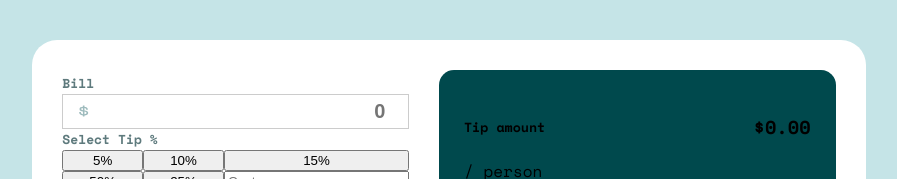
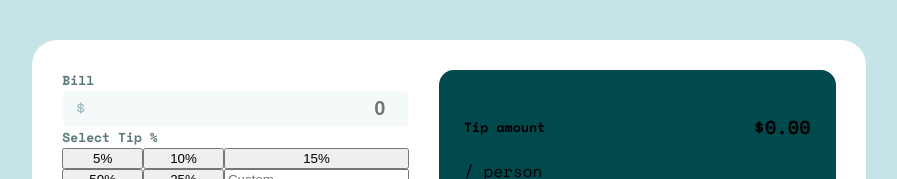
Before and after one commit to Ulise22/tip-calculator, a React (Vite) app: page / in a window 1280 px wide. Shown: the part 189-368 px from the top of the page, without its empty margins (191-1088 px from the left). Built offline with nearby package versions, Linux system fonts and the light colour scheme.

Commit message:
styled the first input component

```diff
--- a/src/App.tsx
+++ b/src/App.tsx
@@ -14,10 +14,7 @@ export default function App () {
                     <form className='calc__1st-section__container'>
                         <article className='calc__1st-section__bill'>
                             <label className='calc__1st-section__bill__label'>Bill</label>
-                            <div className='calc__1st-section__bill__container'>
-                                <img className='calc__1st-section__bill__img' src={dollar} alt='dollar $' />
-                                <input className='calc__1st-section__bill__input' type='number' placeholder='0' required />
-                            </div>
+                            <input className='calc__1st-section__bill__input' type='number' placeholder='0' required />
                         </article>
 
                         <article className='calc__1st-section__btns__container'>
--- a/src/sass/_variables.scss
+++ b/src/sass/_variables.scss
@@ -1,3 +1,4 @@
+$strongCyan: hsl(172, 67%, 45%);
 $veryDarkCyan: hsl(183, 100%, 15%);
 $darkGrayishCyan: hsl(186, 14%, 43%);
 $grayishCyan: hsl(184, 14%, 56%);
--- a/src/sass/styles.scss
+++ b/src/sass/styles.scss
@@ -54,24 +54,33 @@ body {
     justify-content: space-between;
 }
 
+.calc__1st-section__bill {
+    display: flex;
+    flex-direction: column;
+}
+
 .calc__1st-section__bill__input {
     border: none;
+    background-image: url('../assets/icon-dollar.svg');
+    background-repeat: no-repeat;
+    background-size: 8px;
+    background-position: left;
+    background-position-x: 14px;
+    padding: 6px;
+    padding-left: 30px;
     font-size: 20px;
     font-weight: 600;
     letter-spacing: 1.5px;
     color: variables.$veryDarkCyan;
+    background-color: variables.$veryLightGrayishCyan;
     text-align: right;
+    border-radius: 4px;
+    border: 1px solid #ffffffff;
 }
 
-.calc__1st-section__bill__input:active {
-    border: 1px solid #ffffffff;
-    background-color: #000;
-}
-
-.calc__1st-section__bill__img {
-    width: 10px;
-    height: 12px;
-    margin-left: 12px;
+.calc__1st-section__bill__input:focus {
+    outline: none;
+    border: 1px solid variables.$strongCyan;
 }
 
 .calc__1st-section__btns__label {
--- a/src/stylesheets/styles.css
+++ b/src/stylesheets/styles.css
@@ -51,24 +51,33 @@ body {
   justify-content: space-between;
 }
 
+.calc__1st-section__bill {
+  display: flex;
+  flex-direction: column;
+}
+
 .calc__1st-section__bill__input {
   border: none;
+  background-image: url("../assets/icon-dollar.svg");
+  background-repeat: no-repeat;
+  background-size: 8px;
+  background-position: left;
+  background-position-x: 14px;
+  padding: 6px;
+  padding-left: 30px;
   font-size: 20px;
   font-weight: 600;
   letter-spacing: 1.5px;
   color: hsl(183, 100%, 15%);
+  background-color: hsl(189, 41%, 97%);
   text-align: right;
+  border-radius: 4px;
+  border: 1px solid white;
 }
 
-.calc__1st-section__bill__input:active {
-  border: 1px solid white;
-  background-color: #000;
-}
-
-.calc__1st-section__bill__img {
-  width: 10px;
-  height: 12px;
-  margin-left: 12px;
+.calc__1st-section__bill__input:focus {
+  outline: none;
+  border: 1px solid hsl(172, 67%, 45%);
 }
 
 .calc__1st-section__btns__label {
```
Also changed, not shown: 1 other file (tests, documents, lock files or other folders).
